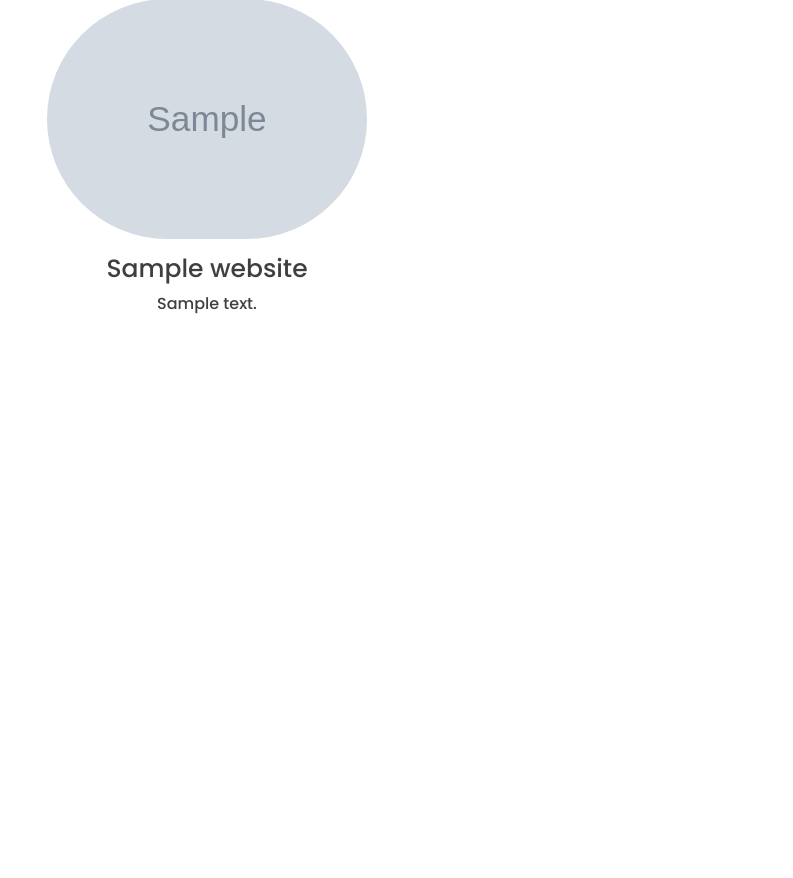
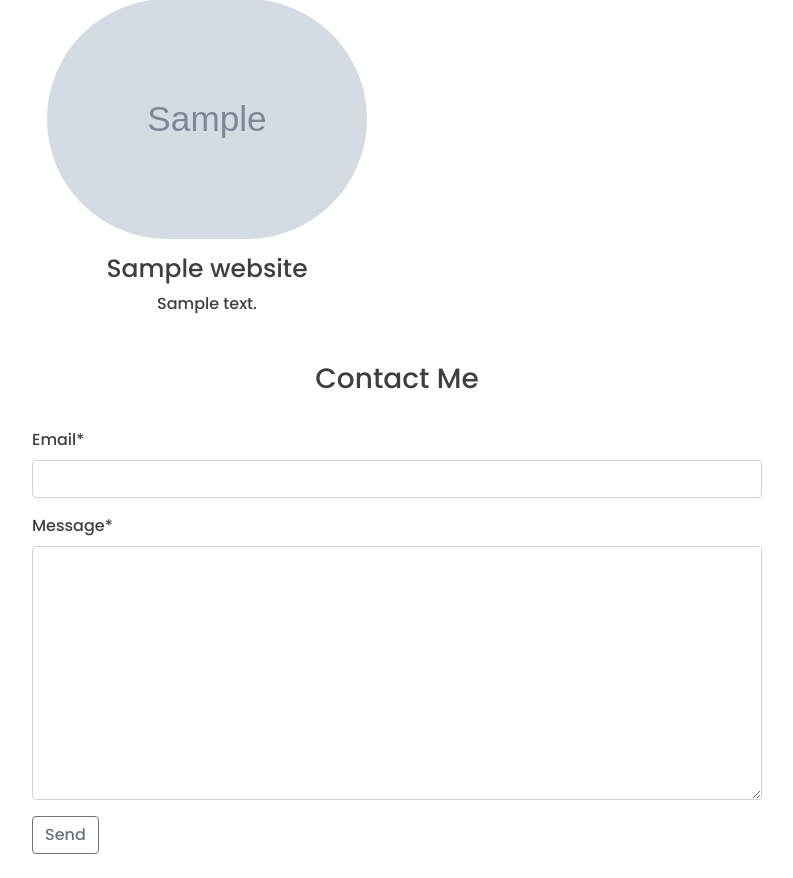
Before and after one commit to DanielJMaia/myportfoliosite, a Django app: page / in a window 1280 px wide. Shown: the part 768-1646 px from the top of the page, without its empty margins (53-846 px from the left). Before the commit the page ends 1082 px from the top, so only its background shows below. Run offline with Django 3.2, Linux system fonts and the light colour scheme; tables that the repository leaves empty hold one stand-in row (values such as "Sample post"); grey boxes marked "Sample" are stand-in pictures; one stand-in notice (Sample message) is shown; some libraries are stand-ins or nearby versions.

Commit message:
added contact form and django messages

```diff
--- /dev/null
+++ b/home/forms.py
@@ -0,0 +1,7 @@
+from django import forms
+
+
+class ContactForm(forms.Form):
+    from_email = forms.EmailField(required=False, widget=forms.HiddenInput())
+    email = forms.CharField(required=True)
+    message = forms.CharField(widget=forms.Textarea, required=True)
--- a/home/templates/home/index.html
+++ b/home/templates/home/index.html
@@ -52,6 +52,23 @@
 
 </section>
 
-<section id="contact-section"></section>
+<section id="contact-section">
+    <div class="container pb-4">
+        <div class="row">
+            <div class="col-sm-12 col-lg-8">
+                <div class="contact-form">
+                    <h3 class="pb-4 text-center">Contact Me</h3>
+                    <form method="post">
+                        {% csrf_token %}
+                        {{ form | crispy  }}
+                        <div class="form-actions">
+                            <button type="submit" class="btn btn-outline-secondary submit-button" id="button-submit">Send</button>
+                        </div>
+                    </form>
+                </div>
+            </div>
+        </div>
+    </div>
+</section>
 
 {% endblock %}
--- a/home/urls.py
+++ b/home/urls.py
@@ -3,4 +3,5 @@ from . import views
 
 urlpatterns = [
     path('', views.index, name='home'),
+    path('success/', views.successView, name='success'),
 ]
--- a/home/views.py
+++ b/home/views.py
@@ -1,10 +1,40 @@
-from django.shortcuts import render
+from django.shortcuts import render, redirect, reverse
 from websites.models import Website
+from .forms import ContactForm
+from django.core.mail import send_mail, BadHeaderError
+from django.contrib import messages
+from django.http import HttpResponse
 
 def index(request):
+
+    if request.method == 'GET':
+        form = ContactForm()
+    else:
+        form = ContactForm(request.POST)
+        if form.is_valid():
+            email = form.cleaned_data['email']
+            from_email = form.cleaned_data['from_email']
+            message = form.cleaned_data['message']
+            try:
+                send_mail(
+                          email,
+                          message,
+                          from_email,
+                          ['djohnsonmaia@gmail.com'])
+            except BadHeaderError:
+                return HttpResponse('Invalid header found.')
+            return redirect('success')
+
     template = 'home/index.html'
     websites = Website.objects.all()
     context = {
         'websites': websites,
+        'form': form,
     }
+
     return render(request, template, context)
+
+
+def successView(request):
+    messages.success(request, "Message successfully sent!")
+    return redirect(reverse('home'))
--- a/static/css/base.css
+++ b/static/css/base.css
@@ -5,8 +5,7 @@ body {
     color: #000000c0;
     scroll-behavior: smooth;
 }
-/*-- Inspiration taken from abdo steif -->
-/* --> https://codepen.io/abdosteif/pen/bRoyMb?editors=1100*/
+
 
 .header-row {
     padding: 3em 0;
@@ -27,3 +26,33 @@ body {
     color: #fff!important;
     padding: 15px!important;
 }
+
+#contact-link:hover {
+    cursor: pointer;
+}
+
+/* Messages */
+
+.message-container {
+    position: fixed;
+    top: 72px;
+    right: 45px;
+    z-index: 999;
+}
+
+.custom-toast {
+    overflow: visible;
+}
+
+
+.toast-header {
+    font-size: x-large;
+}
+
+.toast-body {
+    font-size: large;
+}
+
+.toast-capper {
+    height: 2px;
+}
--- a/static/js/base_postload.js
+++ b/static/js/base_postload.js
@@ -1,16 +1,6 @@
-$('.navTrigger').click(function () {
-    $(this).toggleClass('active');
-    console.log("Clicked menu");
-    $("#mainListDiv").toggleClass("show_list");
-    $("#mainListDiv").fadeIn();
+var contact = document.getElementById("contact-link");
+contact.addEventListener("click", scrollToBottom);
 
-});
-
-$(window).scroll(function() {
-    if ($(document).scrollTop() > 50) {
-        $('.nav').addClass('affix');
-        console.log("OK");
-    } else {
-        $('.nav').removeClass('affix');
-    }
-});
+function scrollToBottom() {
+    window.scrollTo(0,document.body.scrollHeight);
+}
--- a/templates/base.html
+++ b/templates/base.html
@@ -51,7 +51,7 @@
     <div id="navbarSupportedContent">
       <ul class="navbar-nav mr-auto">
             <li class="nav-item">
-                <a class="nav-link" href="#contact-section">Contact</a>
+                <a class="nav-link" id="contact-link">Contact</a>
             </li>
       </ul>
     </div>
--- /dev/null
+++ b/templates/includes/toasts/toast_success.html
@@ -0,0 +1,13 @@
+<div class="toast custom-toast rounded-0 border-top-0" data-autohide="false">
+    <div class="arrow-up arrow-success"></div>
+    <div class="w-100 toast-capper bg-success"></div>
+    <div class="toast-header bg-white text-dark">
+        <strong class="mr-auto">Success!</strong>
+        <button type="button" class="ml-2 mb-1 close text-dark" data-dismiss="toast" aria-label="Close">
+            <span aria-hidden="true">&times;</span>
+        </button>
+    </div>
+    <div class="toast-body bg-white">
+        {{ message }}
+    </div>
+</div>
```
Also changed, not shown: my_site/settings.py (+45 -0 lines), templates/includes/toasts/toast_error.html (added, +13 -0 lines), templates/includes/toasts/toast_info.html (added, +13 -0 lines), templates/includes/toasts/toast_warning.html (added, +13 -0 lines).
